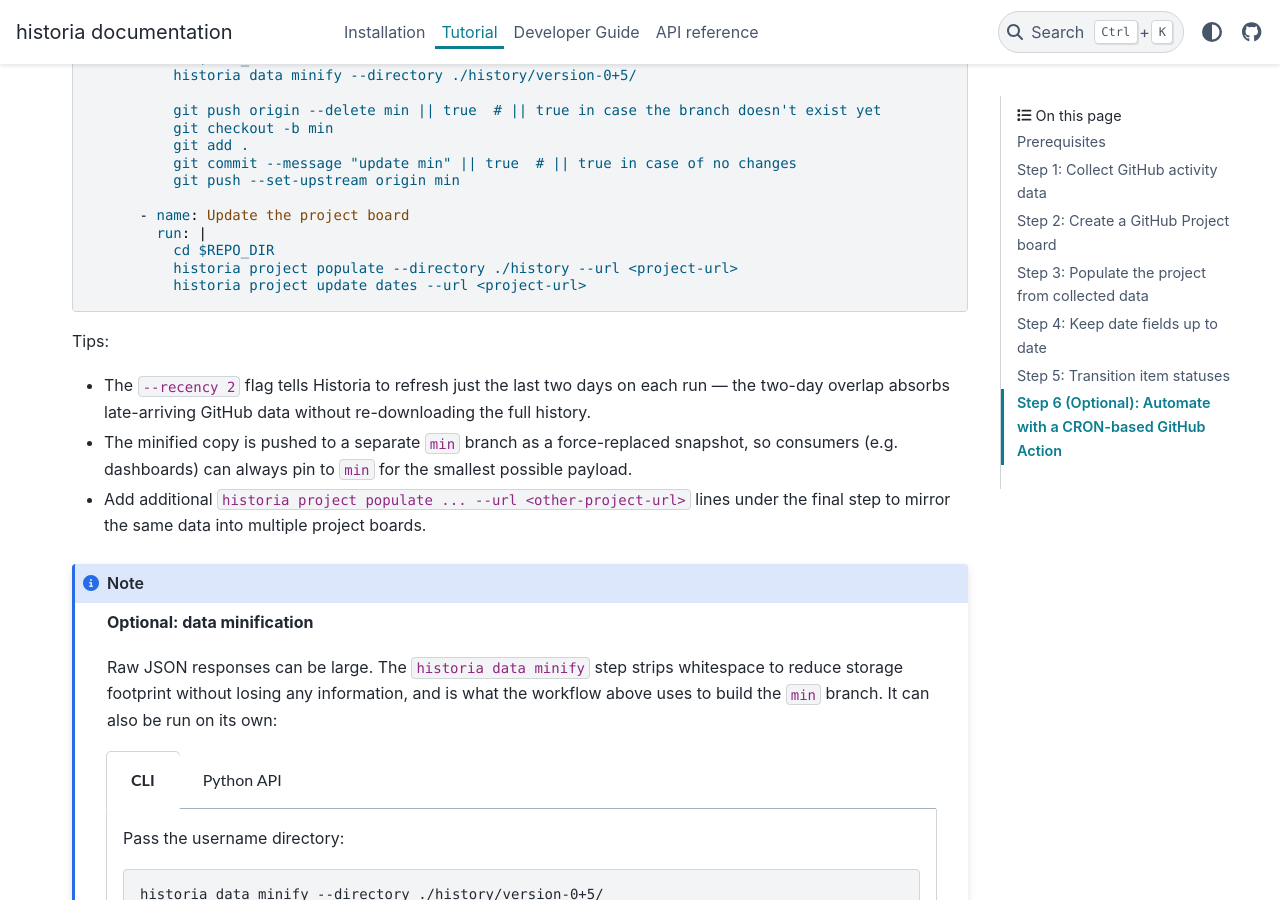
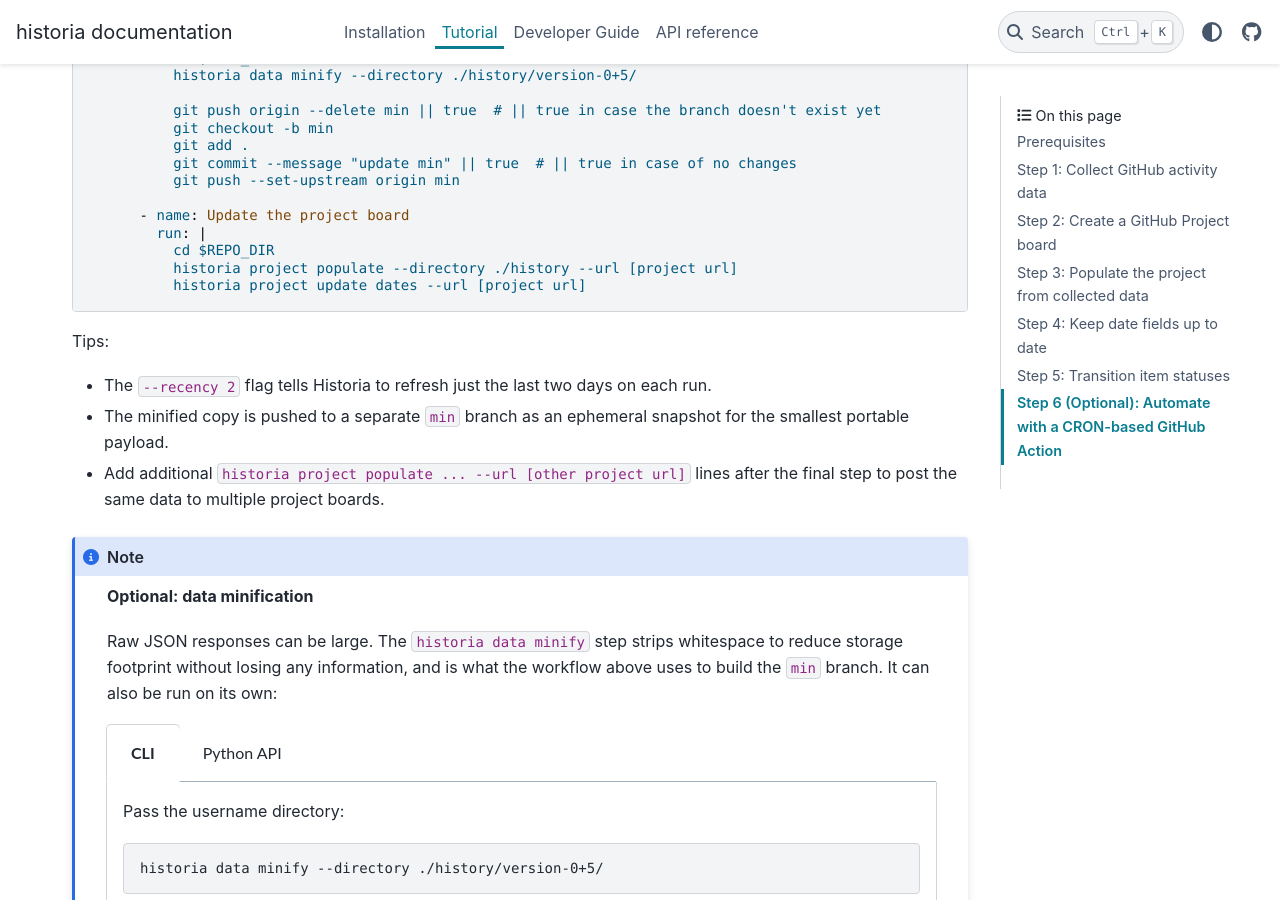
Before and after one commit to CodyCBakerPhD/historia, a Sphinx documentation site: the page built from docs/tutorial/index.md, in a window 1280 px wide and 900 px high, scrolled down 4297 px. Built offline with Sphinx 7.4.7 and the PyData theme 0.15.4, drawn with Linux system fonts in a browser that asks for light colours; some of the changed text lies outside the part shown.

Commit message:
Address review: simplify project URL placeholder to [project url], simplify tips, reformat minify intro
Agent-Logs-Url: https://github.com/CodyCBakerPhD/historia/sessions/4fb6ef68-acfc-4260-9863-4a413a3c0467

Co-authored-by: CodyCBakerPhD <51133164+CodyCBakerPhD@users.noreply.github.com>

````diff
--- a/docs/tutorial/index.md
+++ b/docs/tutorial/index.md
@@ -247,20 +247,22 @@ jobs:
       - name: Update the project board
         run: |
           cd $REPO_DIR
-          historia project populate --directory ./history --url <project-url>
-          historia project update dates --url <project-url>
+          historia project populate --directory ./history --url [project url]
+          historia project update dates --url [project url]
 ```
 
 Tips:
 
-- The `--recency 2` flag tells Historia to refresh just the last two days on each run — the two-day overlap absorbs late-arriving GitHub data without re-downloading the full history.
-- The minified copy is pushed to a separate `min` branch as a force-replaced snapshot, so consumers (e.g. dashboards) can always pin to `min` for the smallest possible payload.
-- Add additional `historia project populate ... --url <other-project-url>` lines under the final step to mirror the same data into multiple project boards.
+- The `--recency 2` flag tells Historia to refresh just the last two days on each run.
+- The minified copy is pushed to a separate `min` branch as an ephemeral snapshot for the smallest portable payload.
+- Add additional `historia project populate ... --url [other project url]` lines after the final step to post the same data to multiple project boards.
 
 :::::{note}
 **Optional: data minification**
 
-Raw JSON responses can be large. The `historia data minify` step strips whitespace to reduce storage footprint without losing any information, and is what the workflow above uses to build the `min` branch. It can also be run on its own:
+Raw JSON responses can be large.
+The `historia data minify` step strips whitespace to reduce storage footprint without losing any information, and is what the workflow above uses to build the `min` branch.
+It can also be run on its own:
 
 ::::{tabs}
 :::{tab} CLI
````
Also changed, not shown: other parts of docs/tutorial/index.md (+7 -7 lines).
